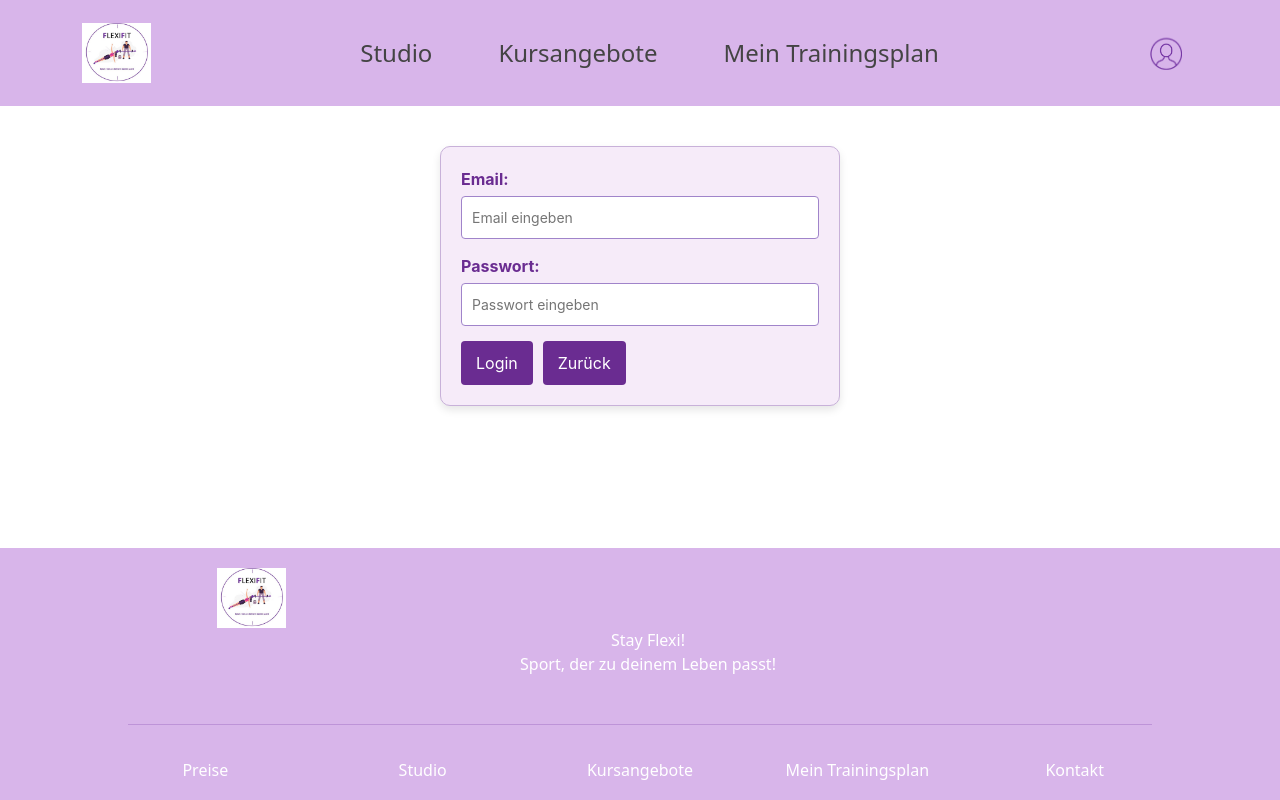
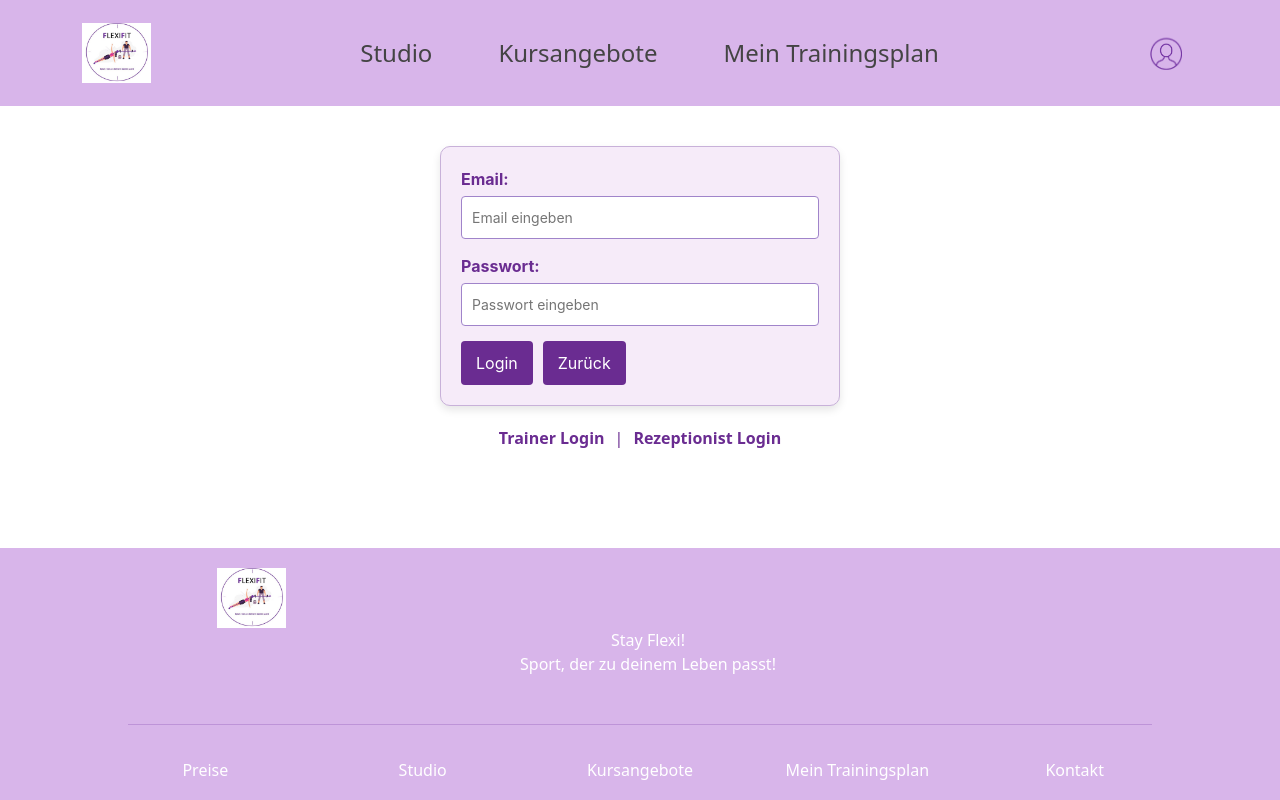
Before and after one commit to ju121mar/Flexifit_v2, a Vue app in the folder frontend/: page /login/mitglied in a window 1280 px wide. Built offline with nearby package versions, Linux system fonts and the light colour scheme; some icons are missing.

Commit message:
Login route überarbeitet

```diff
--- a/frontend/src/components/Header.vue
+++ b/frontend/src/components/Header.vue
@@ -24,7 +24,7 @@
         </a>
         <div class="d-flex align-items-center user-menu-container">
           <!-- User Icon -->
-          <RouterLink to="/login" class="navbar-brand d-lg-block user-icon me-2">
+          <RouterLink to="/login/mitglied" class="navbar-brand d-lg-block user-icon me-2">
             <img src="../assets/pictures/UserIcon.png" alt="User Icon" class="user-icon-img" />
           </RouterLink>
 
--- a/frontend/src/views/Mitglied/LoginMitgliedSuccess.vue
+++ b/frontend/src/views/Mitglied/LoginMitgliedSuccess.vue
@@ -12,7 +12,7 @@ function navigateToTrainerView() {
 <template>
   <form class="kurs-form">
     <div class="kurs-group">
-      Trainerlogin erfolgreich.
+      Mitgliedlogin erfolgreich.
       <p v-if="mitgliedStore.mitglied">
         Hallo, {{ mitgliedStore.mitglied.firstName}} {{ mitgliedStore.mitglied.lasttName}}! Stay Flexi!
       </p>
--- a/frontend/src/views/Mitglied/LoginMitgliedView.vue
+++ b/frontend/src/views/Mitglied/LoginMitgliedView.vue
@@ -43,9 +43,37 @@ async function login() {
       <button @click="loginError = false">OK</button>
     </div>
     </div>
+  <div class="additional-links">
+    <a href="/login" class="text-link">Trainer Login</a>
+    <span>|</span>
+    <a href="/login/rezeptionist" class="text-link">Rezeptionist Login</a>
+  </div>
 </template>
 
 <style scoped>
+.additional-links {
+  margin-top: 20px;
+  text-align: center;
+}
+
+.text-link {
+  color: #6a2c91;
+  text-decoration: none;
+  font-weight: bold;
+  font-size: 1rem;
+  transition: color 0.3s ease;
+}
+
+.text-link:hover {
+  color: #d8b5ea;
+}
+
+/* Separator Styling */
+.additional-links span {
+  margin: 0 10px;
+  color: #6a2c91;
+  }
+
 .kurs-form {
   max-width: 400px;
   margin: 20px auto;
--- a/frontend/src/views/Mitglied/MitgliedKursansicht.vue
+++ b/frontend/src/views/Mitglied/MitgliedKursansicht.vue
@@ -177,21 +177,21 @@ const redirectToLogin = () => {
                 <p><span class="course-label">Uhrzeit: </span>{{ kurs.uhrzeit }}</p>
 
               </div>
-<!--               <RouterLink  class="book-button" :to="`/kursangebote/kurs/${kurs.id}`">Buchen</RouterLink>-->
-              <button @click="openLoginPopup" class="book-button">Buchen</button>
+               <RouterLink  class="book-button" :to="`/kursangebote/kurs/${kurs.id}`">Buchen</RouterLink>
+<!--              <button @click="openLoginPopup" class="book-button">Buchen</button>-->
             </div>
           </div>
         </div>
       </div>
     </div>
-    <div v-if="showLoginPopup" class="popup-backdrop">
-      <div class="popup">
-        <h2>Zum Buchen anmelden</h2>
-        <p>Bitte melden Sie sich an, um eine Buchung vorzunehmen.</p>
-        <button @click="redirectToLogin" class="confirm-button">Zum Login</button>
-        <button @click="showLoginPopup = false" class="cancel-button">Abbrechen</button>
-      </div>
-    </div>
+<!--    <div v-if="showLoginPopup" class="popup-backdrop">-->
+<!--      <div class="popup">-->
+<!--        <h2>Zum Buchen anmelden</h2>-->
+<!--        <p>Bitte melden Sie sich an, um eine Buchung vorzunehmen.</p>-->
+<!--        <button @click="redirectToLogin" class="confirm-button">Zum Login</button>-->
+<!--        <button @click="showLoginPopup = false" class="cancel-button">Abbrechen</button>-->
+<!--      </div>-->
+<!--    </div>-->
 
   </section>
 </template>
--- a/frontend/src/views/Trainer/LoginTrainerView.vue
+++ b/frontend/src/views/Trainer/LoginTrainerView.vue
@@ -44,9 +44,36 @@ async function login() {
       <button @click="loginError = false">OK</button>
     </div>
     </div>
+  <div class="additional-links">
+    <a href="/login/mitglied" class="text-link">Mitglied Login</a>
+    <span>|</span>
+    <a href="/login/rezeptionist" class="text-link">Rezeptionist Login</a>
+  </div>
 </template>
 
 <style scoped>
+.additional-links {
+  margin-top: 20px;
+  text-align: center;
+}
+
+.text-link {
+  color: #6a2c91;
+  text-decoration: none;
+  font-weight: bold;
+  font-size: 1rem;
+  transition: color 0.3s ease;
+}
+
+.text-link:hover {
+  color: #d8b5ea;
+}
+
+/* Separator Styling */
+.additional-links span {
+  margin: 0 10px;
+  color: #6a2c91;
+}
 .kurs-form {
   max-width: 400px;
   margin: 20px auto;
```
Also changed, not shown: 1 other file (tests, documents, lock files or other folders).
